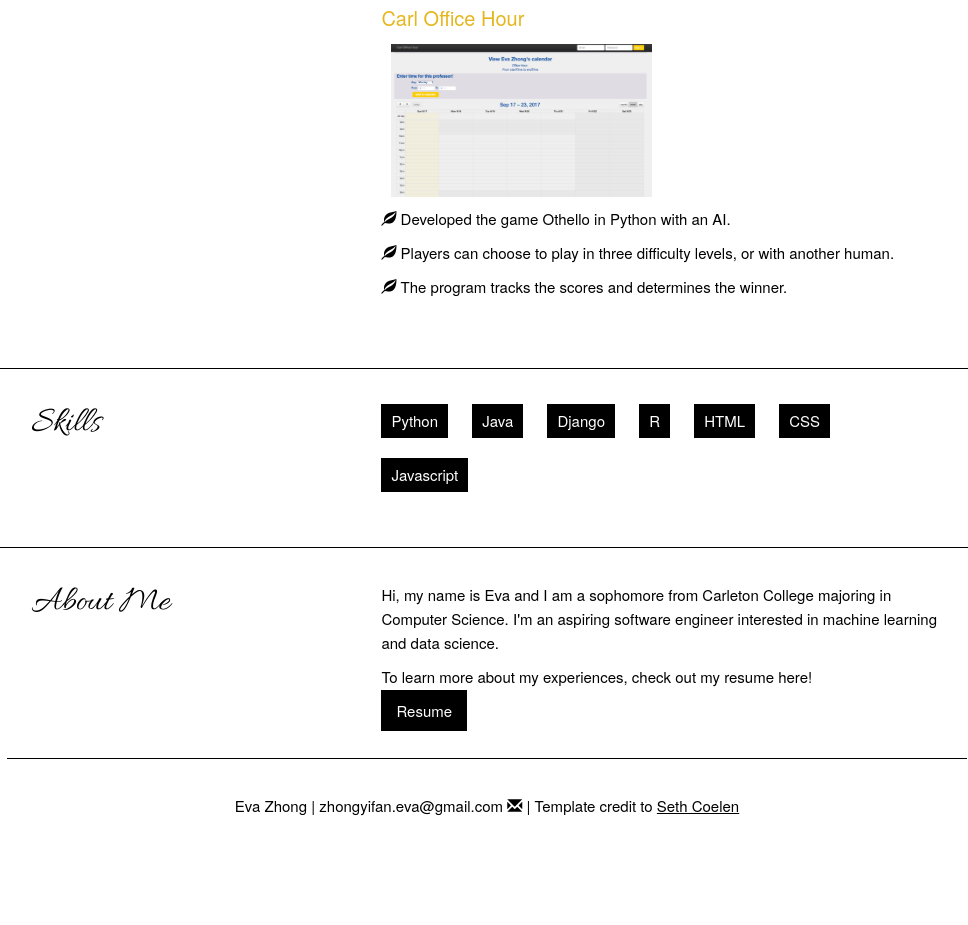
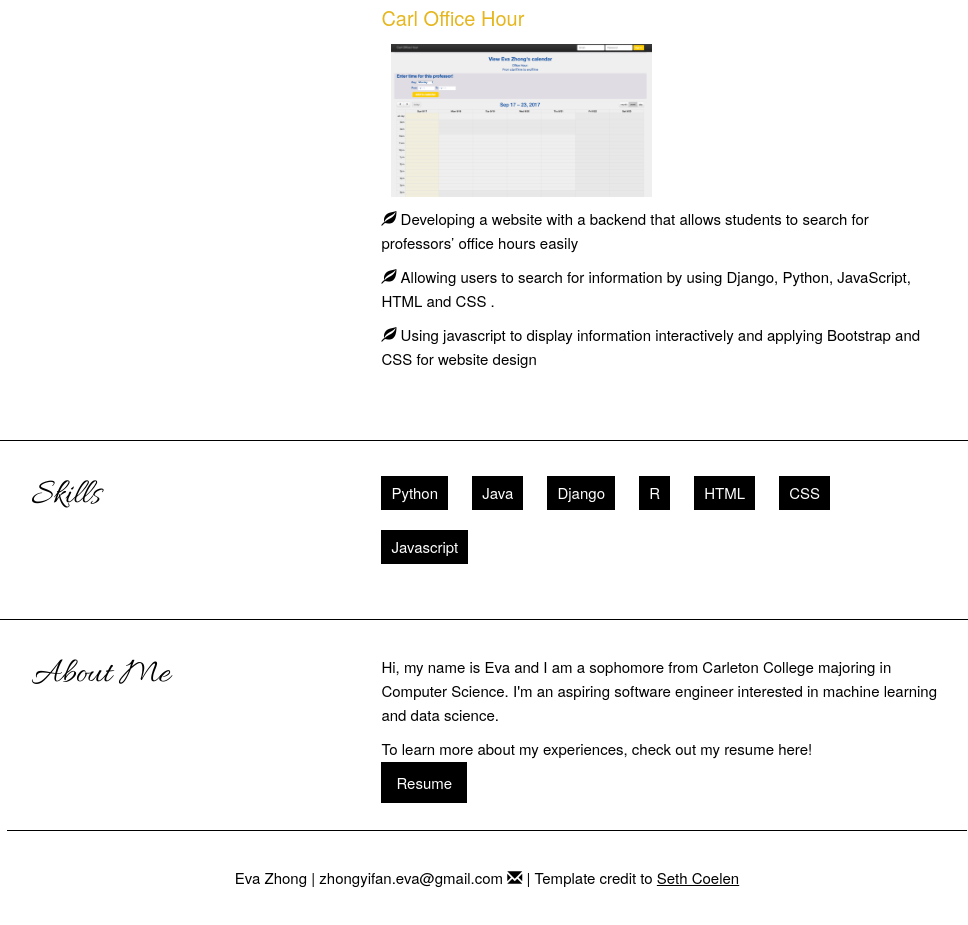
Before and after one commit to Eva-Zhong/my-website, a website: page index.html in a window 1280 px wide. Shown: the part 2062-2987 px from the top of the page, without its empty margins (153-1121 px from the left). Before the commit the page ends 2915 px from the top, so only its background shows below. Drawn offline with nearby package versions, Linux system fonts and the light colour scheme.

Commit message:
updated index

```diff
--- a/index.html
+++ b/index.html
@@ -125,9 +125,11 @@
                             <div class="clearfix float-my-children" position="relative">
                               <img src="images/officehour.png" style="padding: 10px;">
                               <div>
-                                <p><span class="glyphicon glyphicon-leaf" aria-hidden="true"></span> Developed the game Othello in Python with an AI.</p>
-                                <p><span class="glyphicon glyphicon-leaf" aria-hidden="true"></span> Players can choose to play in three difficulty levels, or with another human.</p>
-                                <p><span class="glyphicon glyphicon-leaf" aria-hidden="true"></span> The program tracks the scores and determines the winner.</p>
+                                <p><span class="glyphicon glyphicon-leaf" aria-hidden="true"></span> Developing a website with a backend that allows students to search for professors’ office hours easily
+                                <p><span class="glyphicon glyphicon-leaf" aria-hidden="true"></span> Allowing users to search for information by using Django, Python, JavaScript, HTML and CSS
+.</p>
+                                <p><span class="glyphicon glyphicon-leaf" aria-hidden="true"></span> Using javascript to display information interactively and applying Bootstrap and CSS for website design</p>
+</p>
                               </div>
                             </div>
                           </br>
```
Also changed, not shown: 1 other file.
